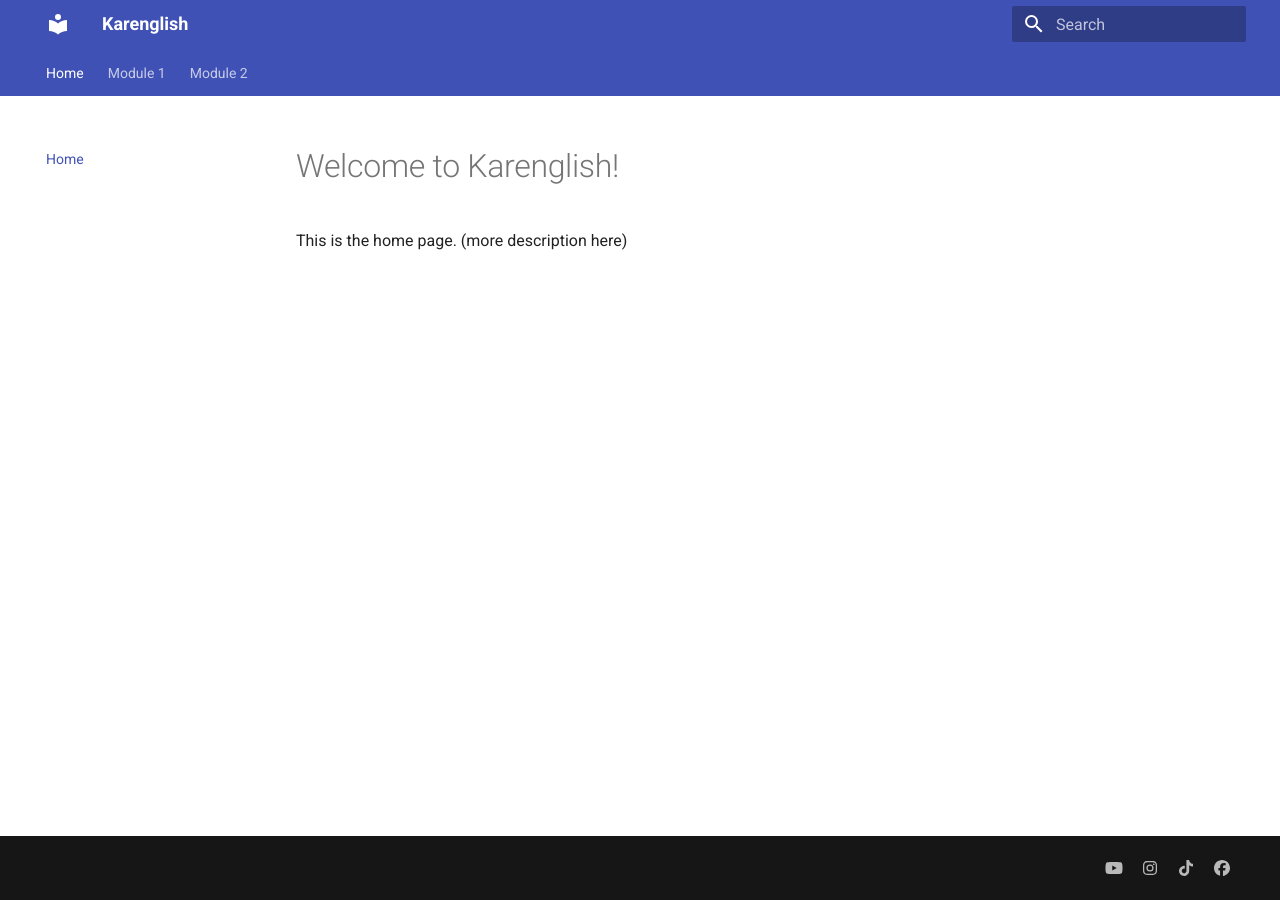
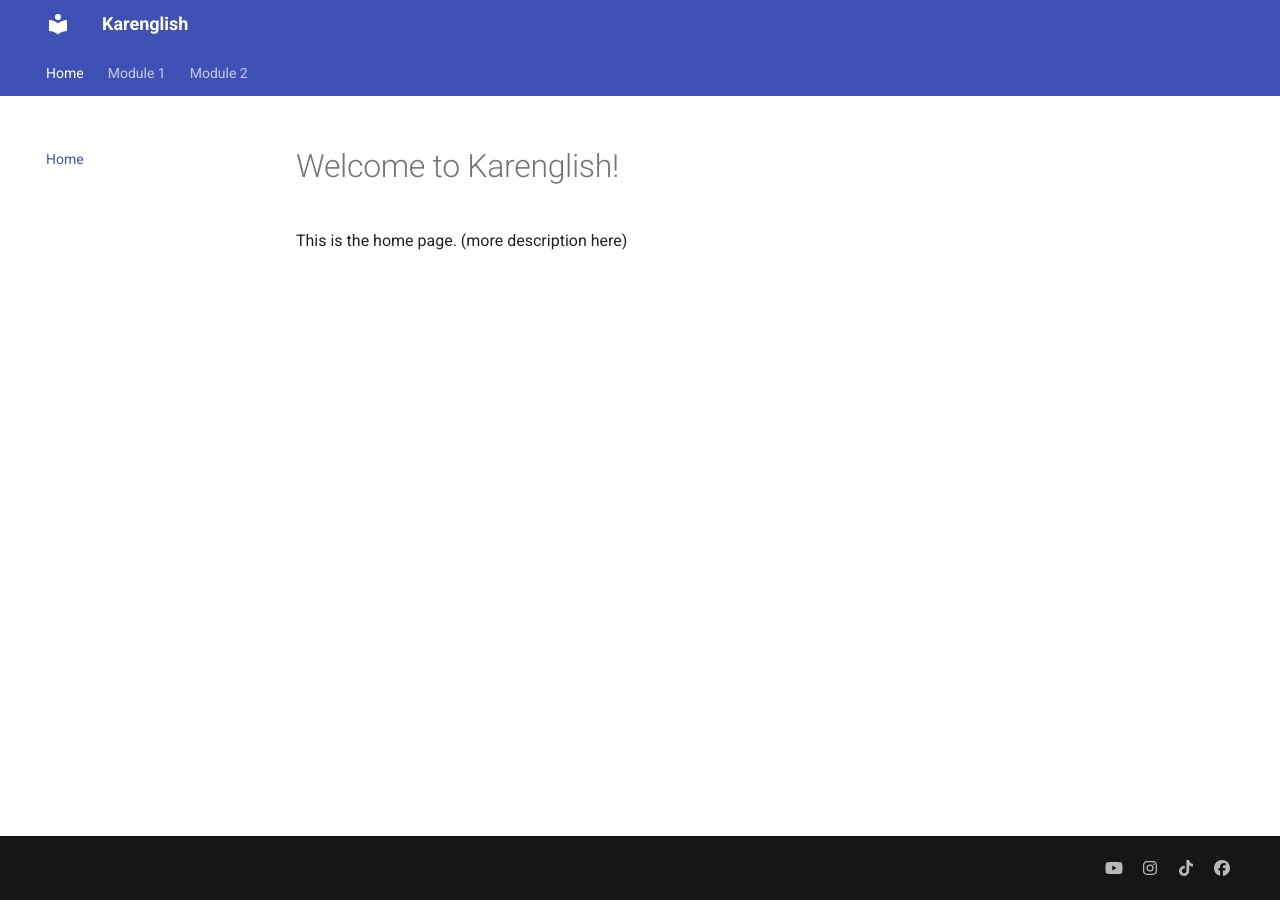
Before and after one commit to gwstaten/karenglish, an MkDocs documentation site: the page built from docs/index.md, in a window 1280 px wide. Built offline with MkDocs 1.6.1 and Material for MkDocs 9.7.7, drawn with Linux system fonts in a browser that asks for light colours.

Commit message:
hide search bar

```diff
--- a/docs/assets/extra.css
+++ b/docs/assets/extra.css
@@ -70,3 +70,7 @@ thead {
 .display-none {
   display: none;
 }
+
+.md-search {
+    display: none;
+}
```
